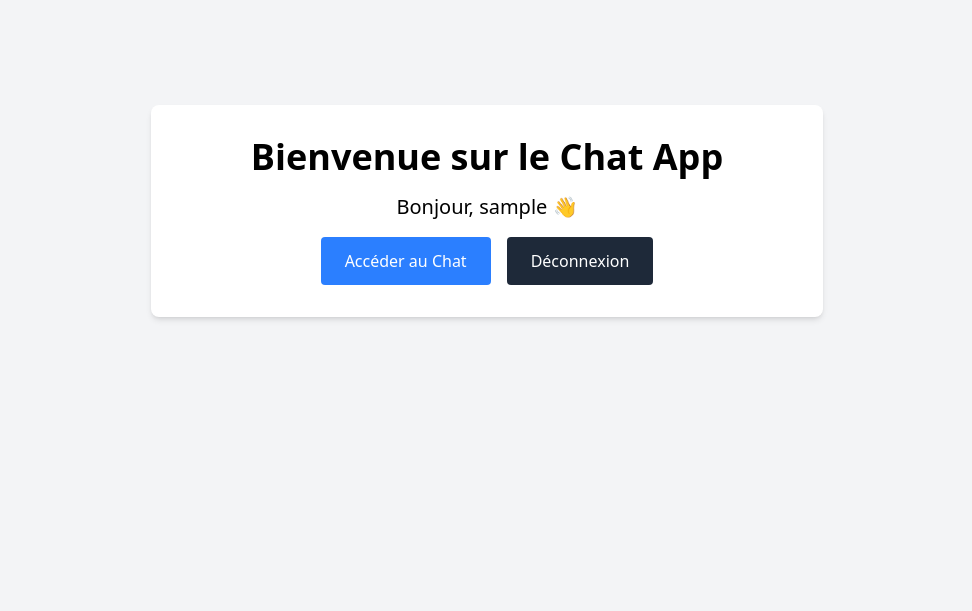
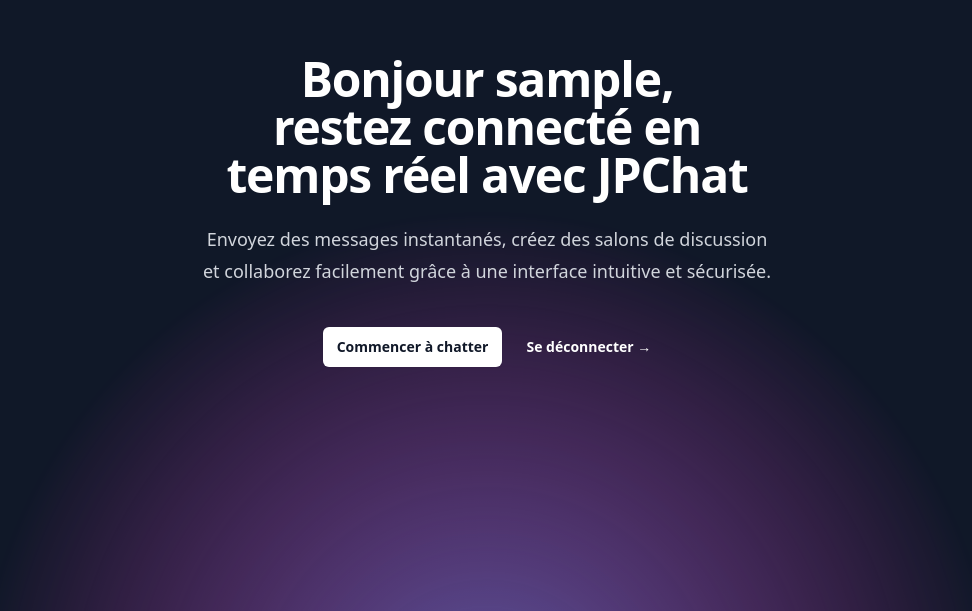
Before and after one commit to JPBeguerisse/mini-chat-esgi, a Next.js app in the folder chat-app-frontend/: page / in a window 1280 px wide. Shown: the part 189-800 px from the top of the page, without its empty margins (153-1125 px from the left). Built offline with nearby package versions, Linux system fonts and the light colour scheme; sample sign-in values are in the browser's storage.

Commit message:
Change style of home page

```diff
--- a/chat-app-frontend/src/app/page.tsx
+++ b/chat-app-frontend/src/app/page.tsx
@@ -25,21 +25,44 @@
   };
 
   return (
-    <div className="w-full max-w-2xl p-8 bg-white rounded-lg shadow-md text-center">
-      <h1 className="text-4xl font-bold mb-4">Bienvenue sur le Chat App</h1>
-      <p className="text-xl mb-4">Bonjour, {username} 👋</p>
+    <div className="relative isolate overflow-hidden bg-gray-900 w-full h-screen flex justify-center items-center">
+      <div className="px-6 py-24 sm:px-6 sm:py-32 lg:px-8">
+        <div className="mx-auto max-w-2xl text-center">
+          <h1 className="text-4xl font-semibold tracking-tight text-balance text-white sm:text-5xl">
+            Bonjour {username}, restez connecté en temps réel avec JPChat
+          </h1>
+          <p className="mx-auto mt-6 max-w-xl text-lg/8 text-pretty text-gray-300">
+            Envoyez des messages instantanés, créez des salons de discussion et collaborez facilement grâce à une interface intuitive et sécurisée.
+          </p>
+          <div className="mt-10 flex items-center justify-center gap-x-6">
             <button
               onClick={() => router.push("/chat")}
-        className="bg-blue-500 text-white py-3 px-6 rounded hover:bg-blue-600 transition mr-4"
+              className="rounded-md bg-white px-3.5 py-2.5 text-sm font-semibold text-gray-900 shadow-xs hover:bg-gray-100 focus-visible:outline-2 focus-visible:outline-offset-2 focus-visible:outline-white cursor-pointer"
             >
-        Accéder au Chat
+              Commencer à chatter
             </button>
             <button
               onClick={handleLogout}
-        className="bg-gray-800 text-white py-3 px-6 rounded hover:bg-red-700 transition"
+              className="text-sm/6 font-semibold text-white cursor-pointer"
             >
-        Déconnexion
+              Se déconnecter <span aria-hidden="true">→</span>
             </button>
           </div>
-  );
+        </div>
+      </div>
+      <svg
+        viewBox="0 0 1024 1024"
+        aria-hidden="true"
+        className="absolute top-1/2 left-1/2 -z-10 size-256 -translate-x-1/2 mask-[radial-gradient(closest-side,white,transparent)]"
+      >
+        <circle r={512} cx={512} cy={512} fill="url(#8d958450-c69f-4251-94bc-4e091a323369)" fillOpacity="0.7" />
+        <defs>
+          <radialGradient id="8d958450-c69f-4251-94bc-4e091a323369">
+            <stop stopColor="#7775D6" />
+            <stop offset={1} stopColor="#E935C1" />
+          </radialGradient>
+        </defs>
+      </svg>
+    </div>
+  )
 }
```
Lines whose indentation alone changed are shown as unchanged.
